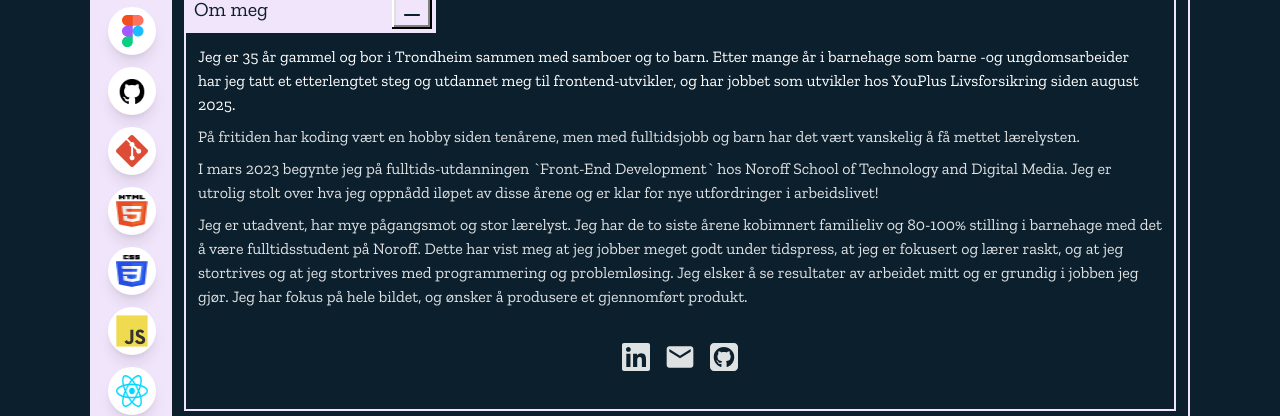
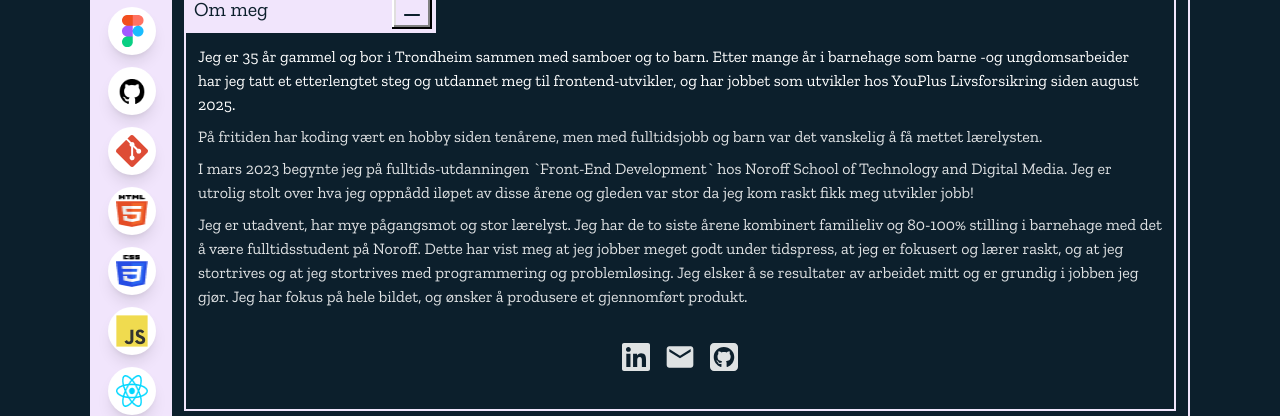
Before and after one commit to Berrinj/Portfolio2, a React (Vite) app: page / in a window 1280 px wide. Both pictures are taken after a click on the element 412 px from the left and 350 px from the top of the page. Shown: the part 341-757 px from the top of the page. Built offline with nearby package versions, Linux system fonts and the light colour scheme.

Commit message:
update about me

```diff
--- a/src/Pages/Home/index.jsx
+++ b/src/Pages/Home/index.jsx
@@ -77,20 +77,20 @@
               <div className="about-text">
                 <p className="my-2">
                   På fritiden har koding vært en hobby siden tenårene, men med
-                  fulltidsjobb og barn har det vært vanskelig å få mettet
-                  lærelysten.
+                  fulltidsjobb og barn var det vanskelig å få mettet lærelysten.
                 </p>
 
                 <p>
                   I mars 2023 begynte jeg på fulltids-utdanningen `Front-End
                   Development` hos Noroff School of Technology and Digital
                   Media. Jeg er utrolig stolt over hva jeg oppnådd iløpet av
-                  disse årene og er klar for nye utfordringer i arbeidslivet!
+                  disse årene og gleden var stor da jeg kom raskt fikk meg
+                  utvikler jobb!
                 </p>
 
                 <p className="my-2">
                   Jeg er utadvent, har mye pågangsmot og stor lærelyst. Jeg har
-                  de to siste årene kobimnert familieliv og 80-100% stilling i
+                  de to siste årene kombinert familieliv og 80-100% stilling i
                   barnehage med det å være fulltidsstudent på Noroff. Dette har
                   vist meg at jeg jobber meget godt under tidspress, at jeg er
                   fokusert og lærer raskt, og at jeg stortrives og at jeg
```
